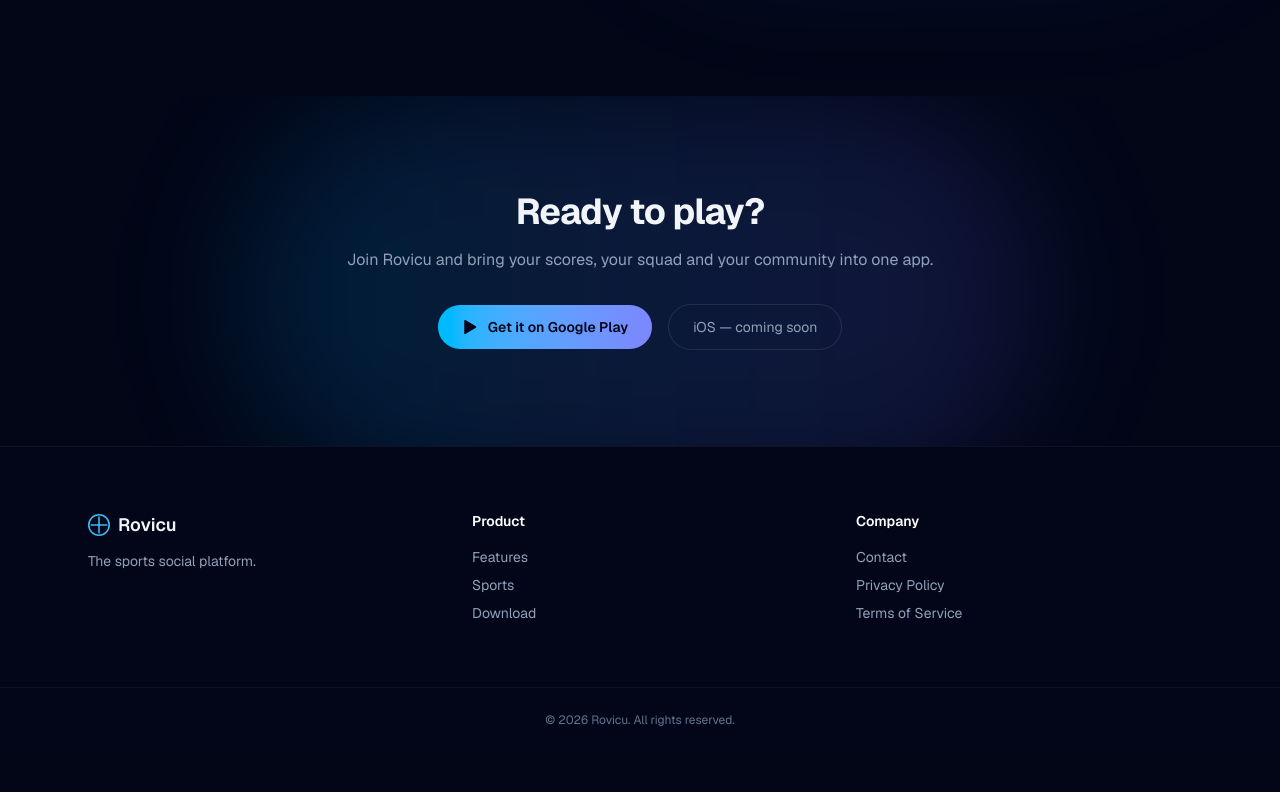
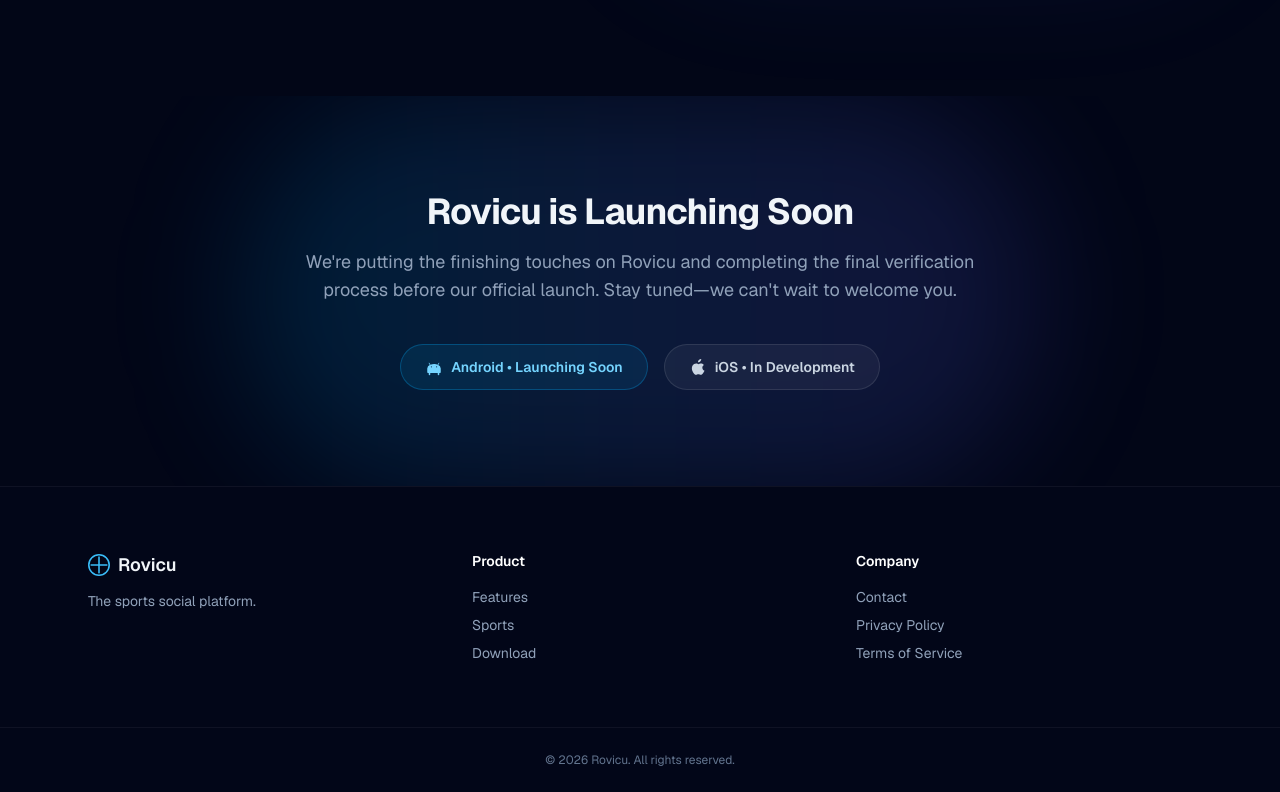
Before and after one commit to pc29564530/Rovicu-Web, a Next.js app: page / in a window 1280 px wide. Shown: the part 2796-3588 px from the top of the page. Before the commit the page ends 3548 px from the top, so only its background shows below. Built offline with nearby package versions, Linux system fonts and the light colour scheme.

Commit message:
Update the current status of app launching

```diff
--- a/src/components/CTA.js
+++ b/src/components/CTA.js
@@ -1,28 +1,34 @@
 export default function CTA() {
   return (
     <section id="download" className="relative overflow-hidden py-24">
+      {/* Background Glow */}
       <div
         className="pointer-events-none absolute left-1/2 top-0 h-[400px] w-[800px] -translate-x-1/2 rounded-full bg-gradient-to-r from-sky-500/15 to-indigo-500/15 blur-3xl"
         aria-hidden
       />
+
       <div className="relative mx-auto max-w-3xl px-6 text-center">
         <h2 className="text-3xl font-bold tracking-tight md:text-4xl">
-          Ready to play?
+          Rovicu is Launching Soon
         </h2>
-        <p className="mt-4 text-slate-400">
-          Join Rovicu and bring your scores, your squad and your community
-          into one app.
+
+        <p className="mt-4 text-lg text-slate-400">
+          We're putting the finishing touches on Rovicu and completing the final
+          verification process before our official launch. Stay tuned—we can't
+          wait to welcome you.
         </p>
-        <div className="mt-8 flex flex-wrap items-center justify-center gap-4">
-          <a
-            href="#"
-            className="inline-flex items-center gap-2 rounded-full bg-gradient-to-r from-sky-400 to-indigo-400 px-6 py-3 text-sm font-semibold text-slate-950 transition hover:opacity-90"
-          >
-            <PlayIcon />
-            Get it on Google Play
-          </a>
-          <span className="rounded-full border border-white/10 px-6 py-3 text-sm text-slate-400">
-            iOS — coming soon
+
+        <div className="mt-10 flex flex-wrap items-center justify-center gap-4">
+          {/* Android */}
+          <span className="inline-flex items-center gap-2 rounded-full border border-sky-500/30 bg-sky-500/10 px-6 py-3 text-sm font-semibold text-sky-300">
+            <AndroidIcon />
+            Android • Launching Soon
+          </span>
+
+          {/* iOS */}
+          <span className="inline-flex items-center gap-2 rounded-full border border-white/10 bg-white/5 px-6 py-3 text-sm font-semibold text-slate-300">
+            <AppleIcon />
+            iOS • In Development
           </span>
         </div>
       </div>
@@ -30,10 +36,30 @@ export default function CTA() {
   );
 }
 
-function PlayIcon() {
+function AndroidIcon() {
   return (
-    <svg width="18" height="18" viewBox="0 0 24 24" fill="currentColor">
-      <path d="M3 20.5v-17c0-.6.4-1 1-1 .2 0 .3 0 .5.1l14 8.5c.5.3.7 1 .4 1.4-.1.2-.2.3-.4.4l-14 8.5c-.5.3-1.1.1-1.4-.4-.1-.1-.1-.3-.1-.5z" />
+    <svg
+      width="18"
+      height="18"
+      viewBox="0 0 24 24"
+      fill="currentColor"
+      aria-hidden="true"
+    >
+      <path d="M17.6 9.48l1.43-2.48a.5.5 0 10-.87-.5l-1.46 2.53A7.3 7.3 0 0012 8c-1.67 0-3.2.39-4.7 1.03L5.84 6.5a.5.5 0 00-.87.5L6.4 9.48A5.5 5.5 0 003 14v5a1 1 0 001 1h1v2a1 1 0 102 0v-2h10v2a1 1 0 102 0v-2h1a1 1 0 001-1v-5a5.5 5.5 0 00-3.4-4.52zM8.5 12.5a.75.75 0 110-1.5.75.75 0 010 1.5zm7 0a.75.75 0 110-1.5.75.75 0 010 1.5z" />
     </svg>
   );
 }
+
+function AppleIcon() {
+  return (
+    <svg
+      width="18"
+      height="18"
+      viewBox="0 0 24 24"
+      fill="currentColor"
+      aria-hidden="true"
+    >
+      <path d="M16.37 1.43c0 1.14-.42 2.2-1.16 2.98-.77.82-2.04 1.45-3.15 1.36-.14-1.08.38-2.2 1.11-2.97.8-.84 2.12-1.43 3.2-1.37zM20.5 17.2c-.44 1.02-.96 1.95-1.6 2.84-.88 1.2-1.8 2.4-3.23 2.42-1.28.03-1.7-.83-3.17-.83-1.47 0-1.94.8-3.15.86-1.37.05-2.42-1.3-3.3-2.5C4.2 17.5 2.8 13.3 4.8 10.1c1-1.6 2.8-2.6 4.74-2.63 1.25-.03 2.42.86 3.17.86.75 0 2.16-1.06 3.64-.9.62.02 2.36.25 3.48 1.9-.09.05-2.08 1.2-2.06 3.58.02 2.83 2.48 3.77 2.73 3.87z" />
+    </svg>
+  );
+}
```
